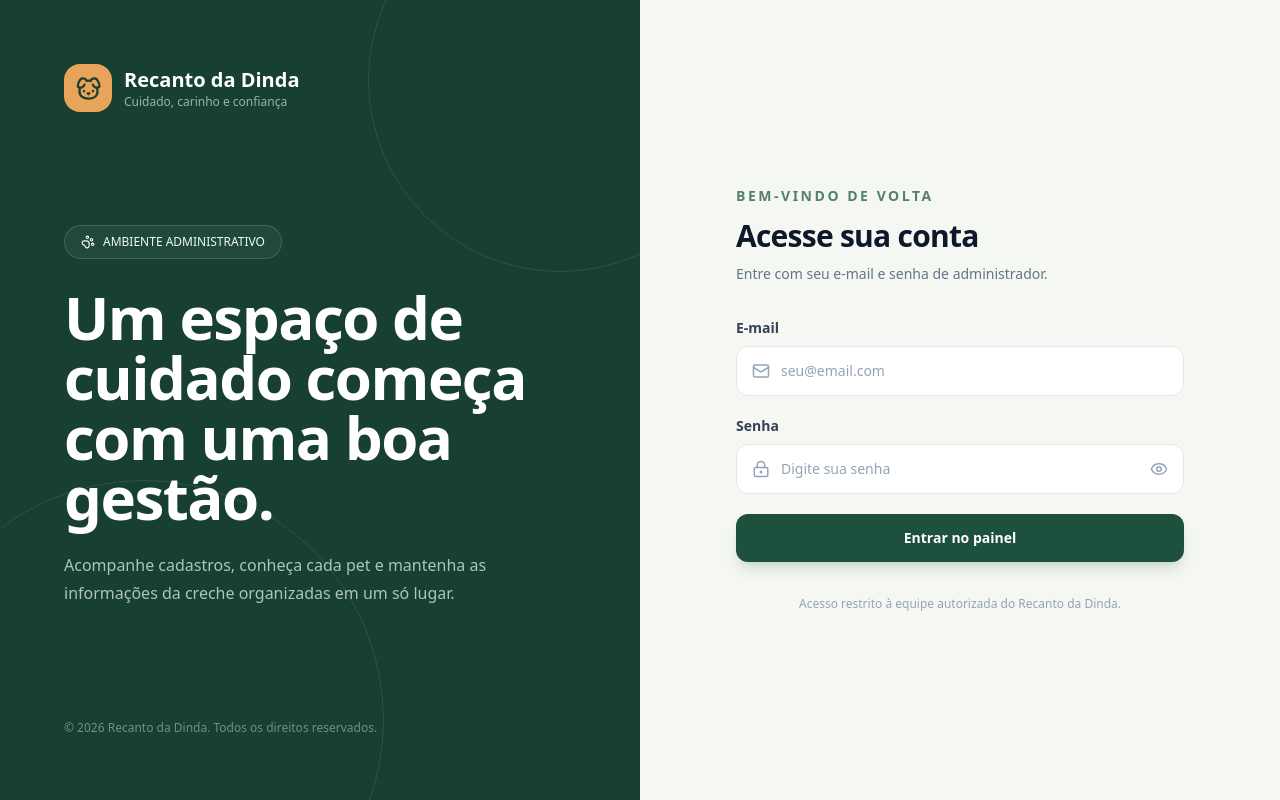
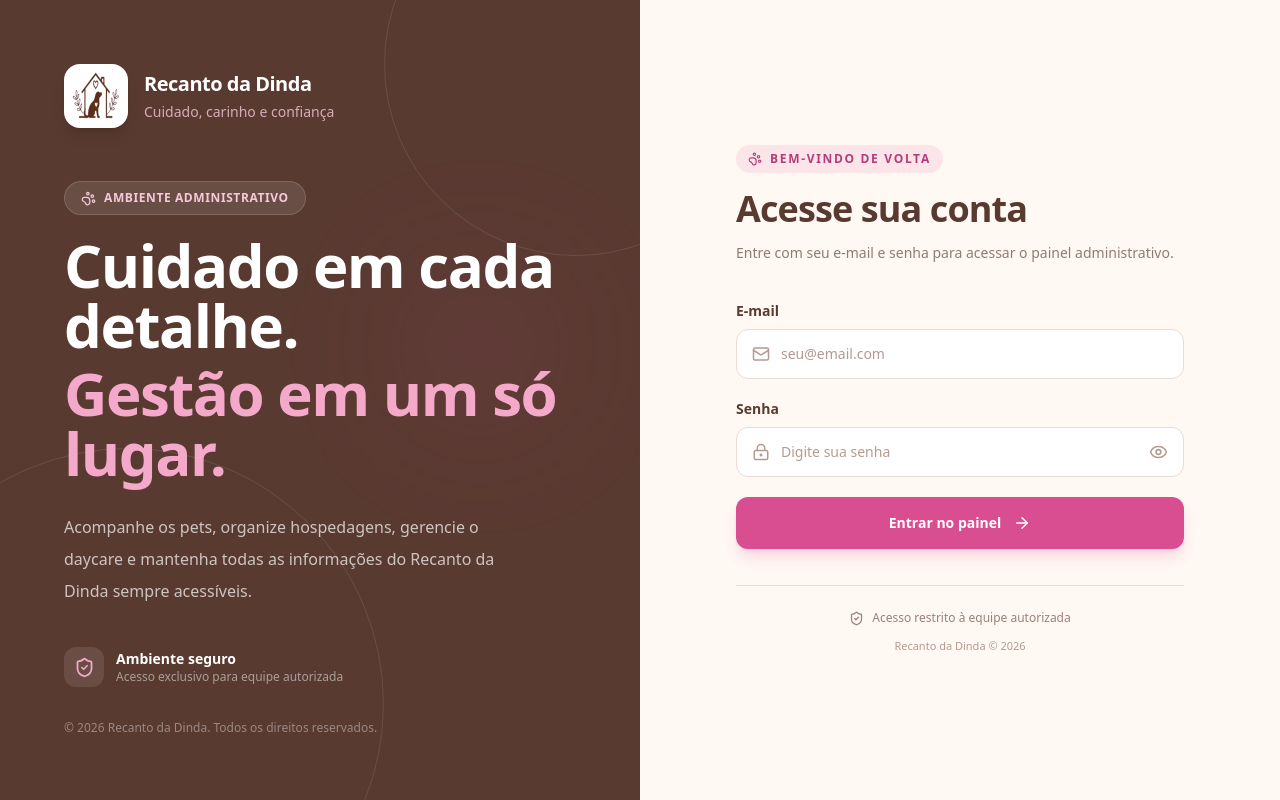
Before and after one commit to ElvisFelix-dev/recanto_dinda, a React (Vite) app: page /admin/login in a window 1280 px wide. Built offline with nearby package versions, Linux system fonts and the light colour scheme.

Commit message:
update page login

```diff
--- a/src/admin/pages/AdminLogin.jsx
+++ b/src/admin/pages/AdminLogin.jsx
@@ -1,56 +1,301 @@
+
 import { useState } from 'react'
 import { Navigate, useLocation, useNavigate } from 'react-router-dom'
-import { Dog, Eye, EyeOff, LockKeyhole, Mail, PawPrint } from 'lucide-react'
+import {
+  Eye,
+  EyeOff,
+  LockKeyhole,
+  Mail,
+  PawPrint,
+  ArrowRight,
+  ShieldCheck,
+} from 'lucide-react'
 import { useAdminAuth } from '../contexts/AdminAuthContext'
+
+import imgLogo from '../../assets/imgLogo.png'
+
+const BRAND = {
+  brown: '#593A31',
+  pink: '#D94D91',
+  lightPink: '#F4C9DA',
+  cream: '#FFF8F3',
+}
 
 export default function AdminLogin() {
   const { login, isAuthenticated } = useAdminAuth()
   const navigate = useNavigate()
   const location = useLocation()
+
   const [email, setEmail] = useState('')
   const [password, setPassword] = useState('')
   const [showPassword, setShowPassword] = useState(false)
   const [error, setError] = useState('')
   const [loading, setLoading] = useState(false)
 
-  if (isAuthenticated) return <Navigate to="/admin" replace />
+  if (isAuthenticated) {
+    return <Navigate to="/admin" replace />
+  }
 
   async function handleSubmit(event) {
     event.preventDefault()
     setError('')
     setLoading(true)
+
     try {
       await login({ email, password })
-      navigate(location.state?.from?.pathname || '/admin', { replace: true })
+
+      navigate(location.state?.from?.pathname || '/admin', {
+        replace: true,
+      })
     } catch (err) {
-      setError(err.message || 'Não foi possível entrar. Verifique seus dados.')
+      setError(
+        err.message || 'Não foi possível entrar. Verifique seus dados.'
+      )
     } finally {
       setLoading(false)
     }
   }
 
+  const inputClass =
+    'w-full rounded-xl border border-[#eadbd5] bg-white py-3.5 pl-11 pr-4 text-sm text-[#593A31] outline-none transition placeholder:text-[#b49b91] focus:border-[#D94D91] focus:ring-4 focus:ring-[#D94D91]/10'
+
   return (
-    <div className="grid min-h-screen bg-[#f5f7f3] lg:grid-cols-2">
-      <section className="relative hidden overflow-hidden bg-[#173f32] p-12 text-white lg:flex lg:flex-col lg:justify-between xl:p-16">
-        <div className="absolute -right-28 -top-28 h-96 w-96 rounded-full border border-white/10" /><div className="absolute -bottom-40 -left-24 h-[30rem] w-[30rem] rounded-full border border-white/10" />
-        <div className="relative flex items-center gap-3"><div className="grid h-12 w-12 place-items-center rounded-2xl bg-[#e9a45b] text-[#173f32]"><Dog size={27} /></div><div><p className="text-xl font-bold">Recanto da Dinda</p><p className="text-xs text-emerald-100/65">Cuidado, carinho e confiança</p></div></div>
-        <div className="relative max-w-lg"><div className="mb-7 inline-flex items-center gap-2 rounded-full border border-white/15 bg-white/5 px-4 py-2 text-xs text-emerald-50"><PawPrint size={14} /> AMBIENTE ADMINISTRATIVO</div><h1 className="text-5xl font-semibold leading-[1.12] tracking-tight xl:text-6xl">Um espaço de cuidado começa com uma boa gestão.</h1><p className="mt-6 max-w-md text-base leading-7 text-emerald-50/70">Acompanhe cadastros, conheça cada pet e mantenha as informações da creche organizadas em um só lugar.</p></div>
-        <p className="relative text-xs text-emerald-100/45">© {new Date().getFullYear()} Recanto da Dinda. Todos os direitos reservados.</p>
+    <main className="grid min-h-screen bg-[#FFF8F3] lg:grid-cols-2">
+
+      {/* PAINEL INSTITUCIONAL */}
+      <section className="relative hidden overflow-hidden bg-[#593A31] p-12 text-white lg:flex lg:flex-col lg:justify-between xl:p-16">
+
+        {/* Elementos decorativos */}
+        <div className="pointer-events-none absolute -right-32 -top-32 h-96 w-96 rounded-full border border-white/10" />
+        <div className="pointer-events-none absolute -bottom-40 -left-32 h-[32rem] w-[32rem] rounded-full border border-white/10" />
+        <div className="pointer-events-none absolute right-20 top-1/3 h-40 w-40 rounded-full bg-[#D94D91]/10 blur-3xl" />
+
+        {/* Logo */}
+        <div className="relative flex items-center gap-4">
+          <div className="flex h-16 w-16 items-center justify-center overflow-hidden rounded-2xl bg-white p-2 shadow-lg shadow-black/10">
+            <img
+              src={imgLogo}
+              alt="Logo Recanto da Dinda"
+              className="h-full w-full object-contain"
+            />
+          </div>
+
+          <div>
+            <p className="text-xl font-bold tracking-tight">
+              Recanto da Dinda
+            </p>
+            <p className="mt-1 text-sm text-[#F4C9DA]/80">
+              Cuidado, carinho e confiança
+            </p>
+          </div>
+        </div>
+
+        {/* Conteúdo principal */}
+        <div className="relative max-w-lg">
+
+          <div className="mb-5 mt-5 inline-flex items-center gap-2 rounded-full border border-white/15 bg-white/10 px-4 py-2 text-xs font-semibold tracking-wider text-[#F4C9DA]">
+            <PawPrint size={15} />
+            AMBIENTE ADMINISTRATIVO
+          </div>
+
+          <h1 className="text-3xl font-semibold leading-[1.12] tracking-tight xl:text-6xl">
+            Cuidado em cada detalhe.
+            <span className="mt-2 block text-[#F4A9CB]">
+              Gestão em um só lugar.
+            </span>
+          </h1>
+
+          <p className="mt-7 max-w-md text-base leading-8 text-white/70">
+            Acompanhe os pets, organize hospedagens, gerencie o daycare
+            e mantenha todas as informações do Recanto da Dinda sempre
+            acessíveis.
+          </p>
+
+          <div className="mt-10 flex items-center gap-3">
+            <div className="flex h-10 w-10 items-center justify-center rounded-xl bg-white/10">
+              <ShieldCheck size={21} className="text-[#F4A9CB]" />
+            </div>
+            <div>
+              <p className="text-sm font-semibold">
+                Ambiente seguro
+              </p>
+              <p className="text-xs text-white/50">
+                Acesso exclusivo para equipe autorizada
+              </p>
+            </div>
+          </div>
+        </div>
+
+        <p className="relative text-xs text-white/40">
+          © {new Date().getFullYear()} Recanto da Dinda. Todos os direitos reservados.
+        </p>
       </section>
 
-      <section className="flex items-center justify-center px-5 py-12 sm:px-10">
+      {/* FORMULÁRIO DE LOGIN */}
+      <section className="relative flex min-h-screen items-center justify-center px-5 py-12 sm:px-10">
+
         <div className="w-full max-w-md">
-          <div className="mb-10 text-center lg:hidden"><div className="mx-auto mb-3 grid h-14 w-14 place-items-center rounded-2xl bg-[#173f32] text-[#e9a45b]"><Dog size={30} /></div><p className="text-xl font-bold text-[#173f32]">Recanto da Dinda</p><p className="text-sm text-slate-500">Painel administrativo</p></div>
-          <div className="mb-8"><p className="text-sm font-semibold uppercase tracking-[.18em] text-[#54816b]">Bem-vindo de volta</p><h2 className="mt-3 text-3xl font-bold tracking-tight text-slate-900">Acesse sua conta</h2><p className="mt-2 text-sm leading-6 text-slate-500">Entre com seu e-mail e senha de administrador.</p></div>
+
+          {/* Logo mobile */}
+          <div className="mb-10 text-center lg:hidden">
+            <div className="mx-auto mb-4 flex h-20 w-20 items-center justify-center overflow-hidden rounded-3xl bg-white p-2 shadow-md shadow-[#593A31]/10">
+              <img
+                src="/logo-recanto.png"
+                alt="Logo Recanto da Dinda"
+                className="h-full w-full object-contain"
+              />
+            </div>
+
+            <h1 className="text-xl font-bold text-[#593A31]">
+              Recanto da Dinda
+            </h1>
+
+            <p className="mt-1 text-sm text-[#9B8178]">
+              Painel administrativo
+            </p>
+          </div>
+
+          {/* Cabeçalho */}
+          <div className="mb-9">
+            <div className="mb-4 inline-flex items-center gap-2 rounded-full bg-[#F4C9DA]/40 px-3 py-1.5 text-xs font-bold uppercase tracking-[.14em] text-[#B43D79]">
+              <PawPrint size={14} />
+              Bem-vindo de volta
+            </div>
+
+            <h2 className="text-3xl font-bold tracking-tight text-[#593A31] sm:text-4xl">
+              Acesse sua conta
+            </h2>
+
+            <p className="mt-3 text-sm leading-6 text-[#927B72]">
+              Entre com seu e-mail e senha para acessar o painel
+              administrativo.
+            </p>
+          </div>
+
+          {/* Formulário */}
           <form onSubmit={handleSubmit} className="space-y-5">
-            <div><label htmlFor="email" className="mb-2 block text-sm font-semibold text-slate-700">E-mail</label><div className="relative"><Mail size={18} className="absolute left-4 top-1/2 -translate-y-1/2 text-slate-400" /><input title="Informe o e-mail cadastrado para acesso administrativo" id="email" type="email" autoComplete="username" required value={email} onChange={e => setEmail(e.target.value)} placeholder="seu@email.com" className="w-full rounded-xl border border-slate-200 bg-white py-3.5 pl-11 pr-4 text-sm outline-none transition placeholder:text-slate-400 focus:border-[#54816b] focus:ring-4 focus:ring-[#54816b]/10" /></div></div>
-            <div><label htmlFor="password" className="mb-2 block text-sm font-semibold text-slate-700">Senha</label><div className="relative"><LockKeyhole size={18} className="absolute left-4 top-1/2 -translate-y-1/2 text-slate-400" /><input title="Informe sua senha administrativa" id="password" type={showPassword ? 'text' : 'password'} autoComplete="current-password" required value={password} onChange={e => setPassword(e.target.value)} placeholder="Digite sua senha" className="w-full rounded-xl border border-slate-200 bg-white py-3.5 pl-11 pr-12 text-sm outline-none transition placeholder:text-slate-400 focus:border-[#54816b] focus:ring-4 focus:ring-[#54816b]/10" /><button title={showPassword ? "Ocultar senha" : "Mostrar senha"} type="button" onClick={() => setShowPassword(v => !v)} className="absolute right-4 top-1/2 -translate-y-1/2 text-slate-400 hover:text-slate-700" aria-label={showPassword ? 'Ocultar senha' : 'Mostrar senha'}>{showPassword ? <EyeOff size={18} /> : <Eye size={18} />}</button></div></div>
-            {error && <div role="alert" className="rounded-xl border border-red-200 bg-red-50 px-4 py-3 text-sm text-red-700">{error}</div>}
-            <button title="Entrar no painel administrativo" type="submit" disabled={loading} className="flex w-full items-center justify-center gap-2 rounded-xl bg-[#1d503d] px-5 py-3.5 text-sm font-semibold text-white shadow-lg shadow-[#1d503d]/15 transition hover:bg-[#173f32] disabled:cursor-not-allowed disabled:opacity-60">{loading ? 'Entrando...' : 'Entrar no painel'}</button>
+
+            {/* E-mail */}
+            <div>
+              <label
+                htmlFor="email"
+                className="mb-2 block text-sm font-semibold text-[#593A31]"
+              >
+                E-mail
+              </label>
+
+              <div className="relative">
+                <Mail
+                  size={18}
+                  className="absolute left-4 top-1/2 -translate-y-1/2 text-[#B49B91]"
+                />
+
+                <input
+                  title="Informe o e-mail cadastrado para acesso administrativo"
+                  id="email"
+                  type="email"
+                  autoComplete="username"
+                  required
+                  value={email}
+                  onChange={(event) => setEmail(event.target.value)}
+                  placeholder="seu@email.com"
+                  className={inputClass}
+                />
+              </div>
+            </div>
+
+            {/* Senha */}
+            <div>
+              <label
+                htmlFor="password"
+                className="mb-2 block text-sm font-semibold text-[#593A31]"
+              >
+                Senha
+              </label>
+
+              <div className="relative">
+                <LockKeyhole
+                  size={18}
+                  className="absolute left-4 top-1/2 -translate-y-1/2 text-[#B49B91]"
+                />
+
+                <input
+                  title="Informe sua senha administrativa"
+                  id="password"
+                  type={showPassword ? 'text' : 'password'}
+                  autoComplete="current-password"
+                  required
+                  value={password}
+                  onChange={(event) => setPassword(event.target.value)}
+                  placeholder="Digite sua senha"
+                  className={`${inputClass} pr-12`}
+                />
+
+                <button
+                  title={showPassword ? 'Ocultar senha' : 'Mostrar senha'}
+                  type="button"
+                  onClick={() => setShowPassword((value) => !value)}
+                  className="absolute right-4 top-1/2 -translate-y-1/2 text-[#B49B91] transition hover:text-[#D94D91]"
+                  aria-label={showPassword ? 'Ocultar senha' : 'Mostrar senha'}
+                >
+                  {showPassword ? (
+                    <EyeOff size={19} />
+                  ) : (
+                    <Eye size={19} />
+                  )}
+                </button>
+              </div>
+            </div>
+
+            {/* Erro */}
+            {error && (
+              <div
+                role="alert"
+                className="rounded-xl border border-red-200 bg-red-50 px-4 py-3 text-sm text-red-700"
+              >
+                {error}
+              </div>
+            )}
+
+            {/* Botão */}
+            <button
+              title="Entrar no painel administrativo"
+              type="submit"
+              disabled={loading}
+              className="group flex w-full items-center justify-center gap-3 rounded-xl bg-[#D94D91] px-5 py-4 text-sm font-bold text-white shadow-lg shadow-[#D94D91]/20 transition duration-200 hover:-translate-y-0.5 hover:bg-[#BF3D7D] hover:shadow-xl hover:shadow-[#D94D91]/25 disabled:cursor-not-allowed disabled:opacity-60"
+            >
+              {loading ? (
+                <>
+                  <span className="h-4 w-4 animate-spin rounded-full border-2 border-white/30 border-t-white" />
+                  Entrando...
+                </>
+              ) : (
+                <>
+                  Entrar no painel
+                  <ArrowRight
+                    size={18}
+                    className="transition-transform group-hover:translate-x-1"
+                  />
+                </>
+              )}
+            </button>
           </form>
-          <p className="mt-8 text-center text-xs leading-5 text-slate-400">Acesso restrito à equipe autorizada do Recanto da Dinda.</p>
+
+          {/* Rodapé */}
+          <div className="mt-9 border-t border-[#eadbd5] pt-6 text-center">
+            <div className="flex items-center justify-center gap-2 text-[#9B8178]">
+              <ShieldCheck size={15} />
+              <p className="text-xs font-medium">
+                Acesso restrito à equipe autorizada
+              </p>
+            </div>
+
+            <p className="mt-3 text-[11px] text-[#B49B91]">
+              Recanto da Dinda © {new Date().getFullYear()}
+            </p>
+          </div>
         </div>
       </section>
-    </div>
+    </main>
   )
 }
```
